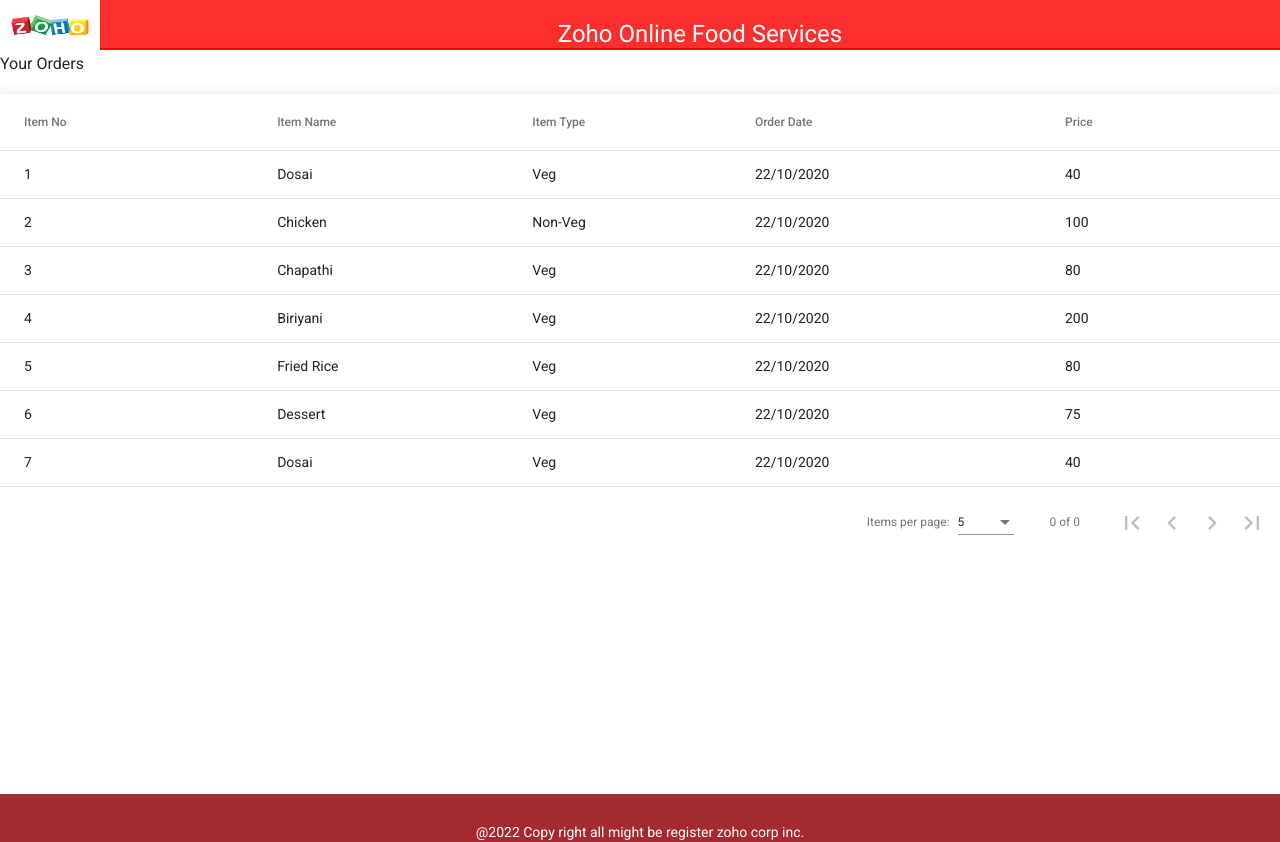
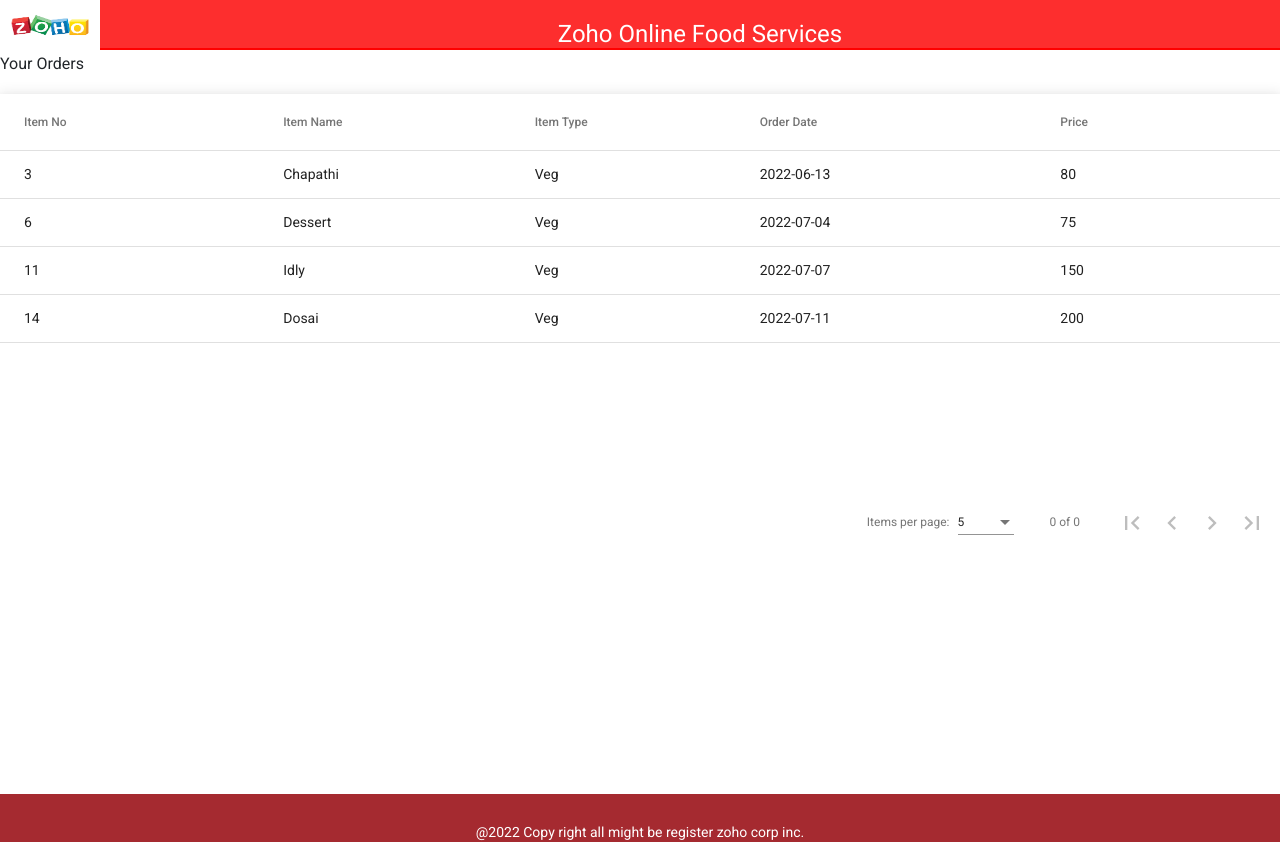
Before and after one commit to saravananprogrammer/onlineFoodBooking, an Angular app: page /order in a window 1280 px wide. Built offline with nearby package versions, Linux system fonts and the light colour scheme.

Commit message:
past30days record

```diff
--- a/src/app/component/order-item/order-item.component.ts
+++ b/src/app/component/order-item/order-item.component.ts
@@ -20,7 +20,7 @@
 
 
   displayedColumns: string[] = ['ItemNo', 'ItemName', 'ItemType','OrderDate', 'ItemPrice'];
-  dataSource = new MatTableDataSource<FoodItems>(ELEMENT_DATA);
+  dataSource = new MatTableDataSource<FoodItems>(last30DaysList);
 
   //@ViewChild(MatPaginator) paginator: MatPaginator;
 
@@ -44,19 +44,32 @@
 }
 
 const ELEMENT_DATA: FoodItems[] = [
-  {itemNo: 1, itemName: 'Dosai', ItemType: 'Veg',orderDate:'22/10/2020', ItemPrice: 40},
-  {itemNo: 2, itemName: 'Chicken', ItemType: 'Non-Veg',orderDate:'22/10/2020', ItemPrice: 100},
-  {itemNo: 3, itemName: 'Chapathi', ItemType: 'Veg',orderDate:'22/10/2020', ItemPrice: 80},
-  {itemNo: 4, itemName: 'Biriyani', ItemType: 'Veg',orderDate:'22/10/2020', ItemPrice: 200},
-  {itemNo: 5, itemName: 'Fried Rice', ItemType: 'Veg',orderDate:'22/10/2020', ItemPrice: 80},
-  {itemNo: 6, itemName: 'Dessert', ItemType: 'Veg',orderDate:'22/10/2020', ItemPrice: 75},
-  {itemNo: 7, itemName: 'Dosai', ItemType: 'Veg',orderDate:'22/10/2020', ItemPrice: 40},
-   {itemNo: 8, itemName: 'Parotta', ItemType: 'Veg',orderDate:'22/10/2020', ItemPrice: 85},
-   {itemNo: 9, itemName: 'Naan', ItemType: 'Veg',orderDate:'22/10/2020', ItemPrice: 45},
-   {itemNo: 10, itemName: 'Rooti', ItemType: 'Veg',orderDate:'22/10/2020', ItemPrice: 65},
-   {itemNo: 11, itemName: 'Idly', ItemType: 'Veg',orderDate:'22/10/2020', ItemPrice: 150},
-   {itemNo: 12, itemName: 'Poori', ItemType: 'Veg',orderDate:'22/10/2020', ItemPrice: 25},
-   {itemNo: 13, itemName: 'Pongal', ItemType: 'Veg',orderDate:'22/10/2020', ItemPrice: 150},
-   {itemNo: 14, itemName: 'Dosai', ItemType: 'Veg',orderDate:'22/10/2020', ItemPrice: 200},
+  {itemNo: 1, itemName: 'Dosai', ItemType: 'Veg',orderDate:'2022-06-09', ItemPrice: 40},
+  {itemNo: 2, itemName: 'Chicken', ItemType: 'Non-Veg',orderDate:'2022-06-01', ItemPrice: 100},
+  {itemNo: 3, itemName: 'Chapathi', ItemType: 'Veg',orderDate:'2022-06-13', ItemPrice: 80},
+  {itemNo: 4, itemName: 'Biriyani', ItemType: 'Veg',orderDate:'2022-05-10', ItemPrice: 200},
+  {itemNo: 5, itemName: 'Fried Rice', ItemType: 'Veg',orderDate:'2022-04-12', ItemPrice: 80},
+  {itemNo: 6, itemName: 'Dessert', ItemType: 'Veg',orderDate:'2022-07-04', ItemPrice: 75},
+  {itemNo: 7, itemName: 'Dosai', ItemType: 'Veg',orderDate:'2022-02-11', ItemPrice: 40},
+   {itemNo: 8, itemName: 'Parotta', ItemType: 'Veg',orderDate:'2022-02-06', ItemPrice: 85},
+   {itemNo: 9, itemName: 'Naan', ItemType: 'Veg',orderDate:'2022-05-08', ItemPrice: 45},
+   {itemNo: 10, itemName: 'Rooti', ItemType: 'Veg',orderDate:'2022-06-11', ItemPrice: 65},
+   {itemNo: 11, itemName: 'Idly', ItemType: 'Veg',orderDate:'2022-07-07', ItemPrice: 150},
+   {itemNo: 12, itemName: 'Poori', ItemType: 'Veg',orderDate:'2022-01-11', ItemPrice: 25},
+   {itemNo: 13, itemName: 'Pongal', ItemType: 'Veg',orderDate:'2022-03-11', ItemPrice: 150},
+   {itemNo: 14, itemName: 'Dosai', ItemType: 'Veg',orderDate:'2022-07-11', ItemPrice: 200},
 
 ];
+/* Past 30 Days Record computation */
+const currentDate = new Date();
+const currentDateTime = currentDate.getTime();
+const last30DaysDate = new Date(currentDate.setDate(currentDate.getDate() - 30));
+const last30DaysDateTime = last30DaysDate.getTime();
+
+const last30DaysList = ELEMENT_DATA.filter(x => {
+  const elementDateTime = new Date(x.orderDate).getTime();
+  if (elementDateTime <= currentDateTime && elementDateTime > last30DaysDateTime) {
+    return true;
+  }
+  return false
+})
```
